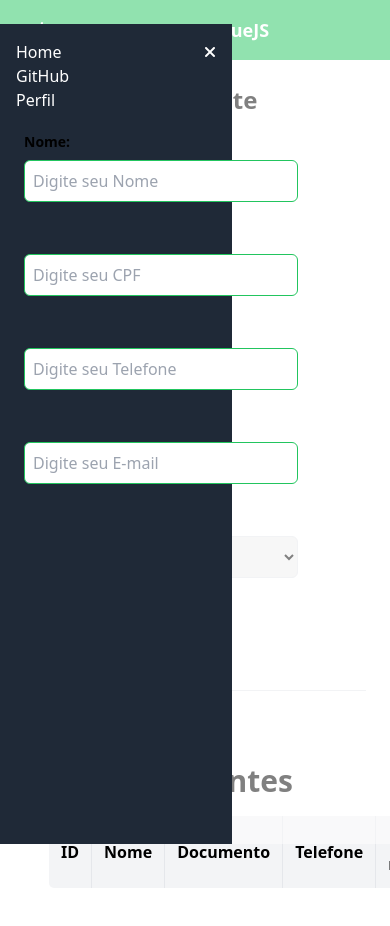
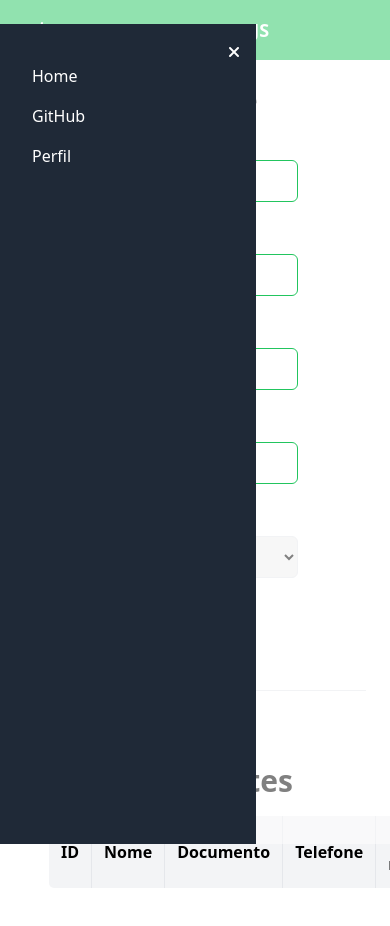
Before and after one commit to emersonamorim-dev/Cadastro-Clientes-Produtos-VueJS, a Vue app: page /clientes/cadastro in a window 390 px wide. Both pictures are taken after a click on the button 23 px from the left and 30 px from the top of the page. Shown: the top 926 px of the page. Built offline with nearby package versions, Linux system fonts and the light colour scheme.

Commit message:
Cadastro-Clientes-Produtos-VueJS - Teste DataStone 🚀 🔄 🌐

```diff
--- a/src/components/Header/AppHeader.vue
+++ b/src/components/Header/AppHeader.vue
@@ -43,14 +43,14 @@
       <div v-show="showSidebar" class="lg:hidden fixed inset-0 bg-white bg-opacity-50" @click="toggleSidebar"></div>
     </transition>
     <transition name="slide">
-      <div v-show="showSidebar" class="lg:hidden fixed inset-y-0 left-0 mt-6 bg-gray-800 text-white p-4 transform translate-x-0">
+      <div v-show="showSidebar" class="lg:hidden fixed inset-y-0 left-0 mt-6 bg-gray-800 text-white p-4 transform translate-x-0 w-64 z-50">
         <button @click="toggleSidebar" class="text-white lg:hidden absolute top-4 right-4">
           <i class="fas fa-times"></i>
         </button>
-        <div class="submenu">
-          <p>Home</p>
-          <p>GitHub</p>
-          <p>Perfil</p>
+        <div class="submenu mt-4">
+          <router-link to="/home" class="block text-white hover:bg-green-600 px-4 py-2 rounded">Home</router-link>
+          <router-link to="/github" class="block text-white hover:bg-green-600 px-4 py-2 rounded">GitHub</router-link>
+          <router-link to="/perfil" class="block text-white hover:bg-green-600 px-4 py-2 rounded">Perfil</router-link>
         </div>
       </div>
     </transition>
@@ -104,8 +104,4 @@ export default {
   .slide-enter, .slide-leave-to {
     transform: translateX(-100%);
   }
-
-  .submenu {
-    width: 200px;
-  }
 </style>
```
